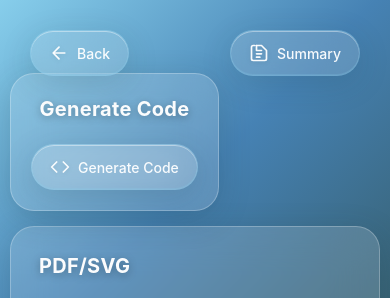
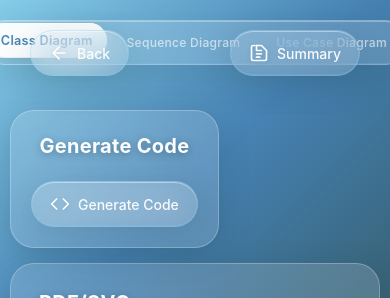
Before and after one commit to CodeNKoffee/talktotech-ai, a React (Vite) app in the folder my-app/: page /plantuml in a window 390 px wide. Shown: the top 298 px of the page. Built offline with nearby package versions, Linux system fonts and the light colour scheme.

Commit message:
added the tabs for possible diagrams

```diff
--- /dev/null
+++ b/my-app/src/react-components/DiagramTabs.css
@@ -0,0 +1,146 @@
+/* Diagram Tabs Container */
+.diagram-tabs-container {
+  position: fixed;
+  top: 30px;
+  left: 50%;
+  transform: translateX(-50%);
+  display: flex;
+  align-items: center;
+  justify-content: center;
+  margin: 0;
+  padding: 0;
+  z-index: 999;
+}
+
+/* Tab Navigation */
+.diagram-tabs {
+  display: flex;
+  background: rgba(255, 255, 255, 0.15);
+  backdrop-filter: blur(20px);
+  -webkit-backdrop-filter: blur(20px);
+  border: 1px solid rgba(255, 255, 255, 0.25);
+  border-radius: 30px;
+  padding: 6px;
+  gap: 4px;
+  box-shadow:
+    0 12px 40px rgba(30, 58, 58, 0.15),
+    inset 0 1px 0 rgba(255, 255, 255, 0.3),
+    inset 0 -1px 0 rgba(135, 206, 235, 0.2);
+  overflow-x: auto;
+  scrollbar-width: none;
+  -ms-overflow-style: none;
+  position: relative;
+}
+
+.diagram-tabs::-webkit-scrollbar {
+  display: none;
+}
+
+/* Individual Tab */
+.diagram-tab {
+  display: flex;
+  align-items: center;
+  padding: 14px 24px;
+  border: none;
+  border-radius: 25px;
+  background: transparent;
+  color: rgba(255, 255, 255, 0.65);
+  font-size: 14px;
+  font-weight: 500;
+  cursor: pointer;
+  transition: all 0.4s cubic-bezier(0.4, 0, 0.2, 1);
+  white-space: nowrap;
+  min-width: fit-content;
+  position: relative;
+  overflow: hidden;
+  font-family: -apple-system, BlinkMacSystemFont, 'Segoe UI', Roboto, sans-serif;
+}
+
+/* Tab Hover Effect */
+.diagram-tab:hover {
+  background: rgba(255, 255, 255, 0.1);
+  color: rgba(255, 255, 255, 0.85);
+  transform: translateY(-1px);
+  box-shadow: 0 4px 12px rgba(30, 58, 58, 0.1);
+}
+
+/* Active Tab */
+.diagram-tab.active {
+  background: rgba(255, 255, 255, 0.95);
+  color: rgba(70, 130, 180, 0.9);
+  font-weight: 600;
+  transform: translateY(-2px);
+  box-shadow:
+    0 8px 25px rgba(30, 58, 58, 0.2),
+    inset 0 1px 0 rgba(255, 255, 255, 0.8),
+    inset 0 -1px 0 rgba(200, 200, 200, 0.3);
+}
+
+.diagram-tab.active .tab-label {
+  color: rgba(70, 130, 180, 1);
+  transform: scale(1.05);
+}
+
+/* Tab Label */
+.tab-label {
+  transition: all 0.3s ease;
+  letter-spacing: 0.3px;
+}
+
+/* Focus States */
+.diagram-tab:focus,
+.diagram-tab:active {
+  outline: none;
+}
+
+/* Shimmer Effect for Active Tab */
+.diagram-tab.active::before {
+  content: '';
+  position: absolute;
+  top: 0;
+  left: -100%;
+  width: 100%;
+  height: 100%;
+  background: linear-gradient(
+    90deg,
+    transparent,
+    rgba(255, 255, 255, 0.3),
+    transparent
+  );
+  transition: left 0.6s;
+}
+
+.diagram-tab.active:hover::before {
+  left: 100%;
+}
+
+/* Responsive Design */
+@media (max-width: 768px) {
+  .diagram-tabs-container {
+    top: 25px;
+  }
+
+  .diagram-tabs {
+    padding: 4px;
+    border-radius: 25px;
+  }
+
+  .diagram-tab {
+    padding: 12px 18px;
+    font-size: 13px;
+  }
+}
+
+@media (max-width: 480px) {
+  .diagram-tabs-container {
+    top: 20px;
+  }
+
+  .diagram-tab {
+    padding: 10px 16px;
+  }
+
+  .tab-label {
+    font-size: 12px;
+  }
+}
--- /dev/null
+++ b/my-app/src/react-components/DiagramTabs.jsx
@@ -0,0 +1,22 @@
+import React from 'react';
+import './DiagramTabs.css';
+
+const DiagramTabs = ({ diagrams, activeTab, onTabChange }) => {
+  return (
+    <div className="diagram-tabs-container">
+      <div className="diagram-tabs">
+        {diagrams.map((diagram, index) => (
+          <button
+            key={index}
+            className={`diagram-tab ${activeTab === index ? 'active' : ''}`}
+            onClick={() => onTabChange(index)}
+          >
+            <span className="tab-label">{diagram.type}</span>
+          </button>
+        ))}
+      </div>
+    </div>
+  );
+};
+
+export default DiagramTabs;
--- a/my-app/src/react-components/PlantUMLDisplay.css
+++ b/my-app/src/react-components/PlantUMLDisplay.css
@@ -64,8 +64,10 @@
   width: 100%;
   height: 100%;
   display: flex;
-  align-items: center;
+  align-items: flex-start;
   justify-content: center;
+  margin-top: 80px;
+  padding-top: 20px;
 }
 
 .panels-grid {
@@ -75,8 +77,8 @@
   gap: 20px;
   width: 90%;
   max-width: 1400px;
-  height: 85%;
-  max-height: calc(100vh - 40px);
+  height: calc(85% - 100px);
+  max-height: calc(100vh - 140px);
 }
 
 /* Generate Code Section */
@@ -84,7 +86,7 @@
   grid-column: 2;
   grid-row: 1;
   display: flex;
-  align-items: center;
+  align-items: flex-start;
   justify-content: flex-start;
 }
 
--- a/my-app/src/react-components/PlantUMLDisplay.jsx
+++ b/my-app/src/react-components/PlantUMLDisplay.jsx
@@ -6,12 +6,143 @@ import GenerateCodeButton from './GenerateCodeButton';
 import PlantUMLCodePanel from './PlantUMLCodePanel';
 import PDFSVGPanel from './PDFSVGPanel';
 import CodePopup from './CodePopup';
+import DiagramTabs from './DiagramTabs';
 
 const PlantUMLDisplay = () => {
   const location = useLocation();
   const navigate = useNavigate();
   const [showSummary, setShowSummary] = useState(false);
   const [showCodePopup, setShowCodePopup] = useState(false);
+  const [activeTab, setActiveTab] = useState(0);
+
+  // Dummy diagram data with different types
+  const diagramTypes = [
+    {
+      type: "Class Diagram",
+      icon: "📊",
+      plantUMLCode: `@startuml
+class UserManager {
+  -users: List<User>
+  -dbConnection: DatabaseConnection
+  +addUser(user: User): void
+  +removeUser(userId: String): void
+  +findUserById(userId: String): User
+  -isValidUser(user: User): boolean
+}
+
+class User {
+  -id: String
+  -name: String
+  -email: String
+  +getId(): String
+  +getName(): String
+  +getEmail(): String
+}
+
+UserManager --> User : manages
+@enduml`,
+      javaCode: `public class UserManager {
+    private List<User> users;
+    private DatabaseConnection dbConnection;
+
+    public UserManager() {
+        this.users = new ArrayList<>();
+        this.dbConnection = DatabaseFactory.createConnection();
+    }
+
+    public void addUser(User user) {
+        if (user != null && isValidUser(user)) {
+            users.add(user);
+            dbConnection.save(user);
+        }
+    }
+
+    private boolean isValidUser(User user) {
+        return user.getName() != null &&
+               user.getEmail() != null;
+    }
+}`
+    },
+    {
+      type: "Sequence Diagram",
+      icon: "⚡",
+      plantUMLCode: `@startuml
+actor User
+participant "Web App" as App
+participant "Auth Service" as Auth
+participant "Database" as DB
+
+User -> App: Login Request
+App -> Auth: Validate Credentials
+Auth -> DB: Check User Data
+DB --> Auth: User Info
+Auth --> App: Authentication Token
+App --> User: Login Success
+@enduml`,
+      javaCode: `public class AuthenticationService {
+    private UserRepository userRepo;
+    private TokenService tokenService;
+
+    public AuthToken login(String email, String password) {
+        User user = userRepo.findByEmail(email);
+
+        if (user != null && validatePassword(password, user.getPassword())) {
+            return tokenService.generateToken(user);
+        }
+
+        throw new AuthenticationException("Invalid credentials");
+    }
+
+    private boolean validatePassword(String input, String stored) {
+        return BCrypt.checkpw(input, stored);
+    }
+}`
+    },
+    {
+      type: "Use Case Diagram",
+      icon: "👤",
+      plantUMLCode: `@startuml
+left to right direction
+actor "Customer" as customer
+actor "Admin" as admin
+
+rectangle "E-commerce System" {
+  usecase "Browse Products" as UC1
+  usecase "Add to Cart" as UC2
+  usecase "Checkout" as UC3
+  usecase "Manage Inventory" as UC4
+  usecase "View Reports" as UC5
+}
+
+customer --> UC1
+customer --> UC2
+customer --> UC3
+admin --> UC4
+admin --> UC5
+@enduml`,
+      javaCode: `public class ECommerceController {
+    private ProductService productService;
+    private CartService cartService;
+    private OrderService orderService;
+
+    @GetMapping("/products")
+    public List<Product> browseProducts() {
+        return productService.getAllProducts();
+    }
+
+    @PostMapping("/cart/add")
+    public ResponseEntity<String> addToCart(@RequestBody CartItem item) {
+        cartService.addItem(item);
+        return ResponseEntity.ok("Item added to cart");
+    }
+
+    @PostMapping("/checkout")
+    public Order checkout(@RequestBody CheckoutRequest request) {
+        return orderService.processOrder(request);
+    }
+}`
+    }
+  ];
 
   // Get data from navigation state, fallback to mock data if not available
   const summaryData = location.state || {
@@ -54,6 +185,13 @@ const PlantUMLDisplay = () => {
     navigate('/');
   };
 
+  const handleTabChange = (tabIndex) => {
+    setActiveTab(tabIndex);
+  };
+
+  // Get current diagram data
+  const currentDiagram = diagramTypes[activeTab];
+
   return (
     <div className="plantuml-display">
       {/* Back Button */}
@@ -72,10 +210,17 @@ const PlantUMLDisplay = () => {
       />
 
       <div className="plantuml-container">
+        {/* Diagram Tabs */}
+        <DiagramTabs
+          diagrams={diagramTypes}
+          activeTab={activeTab}
+          onTabChange={handleTabChange}
+        />
+
         <div className="panels-grid">
           {/* PDF/SVG Panel */}
           <div className="pdf-svg-section">
-            <PDFSVGPanel />
+            <PDFSVGPanel diagramType={currentDiagram.type} />
           </div>
 
           {/* Generate Code Button */}
@@ -85,7 +230,7 @@ const PlantUMLDisplay = () => {
 
           {/* PlantUML Code Panel */}
           <div className="plantuml-code-section">
-            <PlantUMLCodePanel />
+            <PlantUMLCodePanel code={currentDiagram.plantUMLCode} />
           </div>
         </div>
       </div>
@@ -95,6 +240,7 @@ const PlantUMLDisplay = () => {
         isOpen={showCodePopup}
         onClose={handleCloseCodePopup}
         language="Java"
+        code={currentDiagram.javaCode}
       />
     </div>
   );
```
